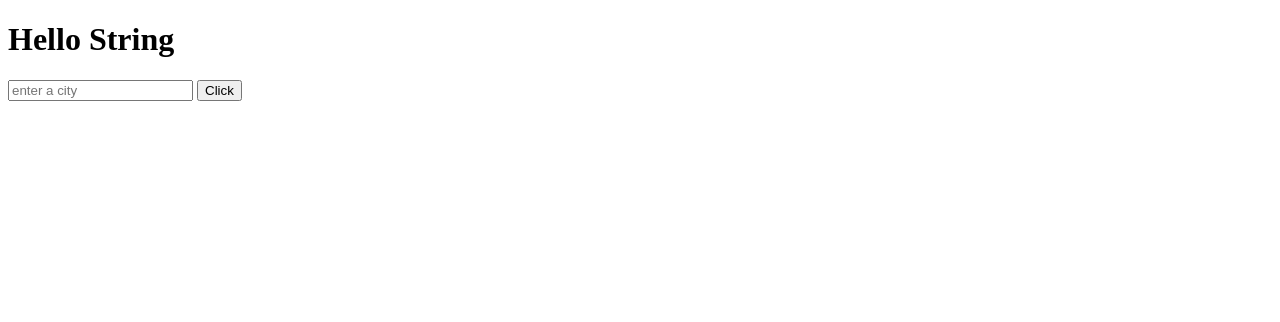
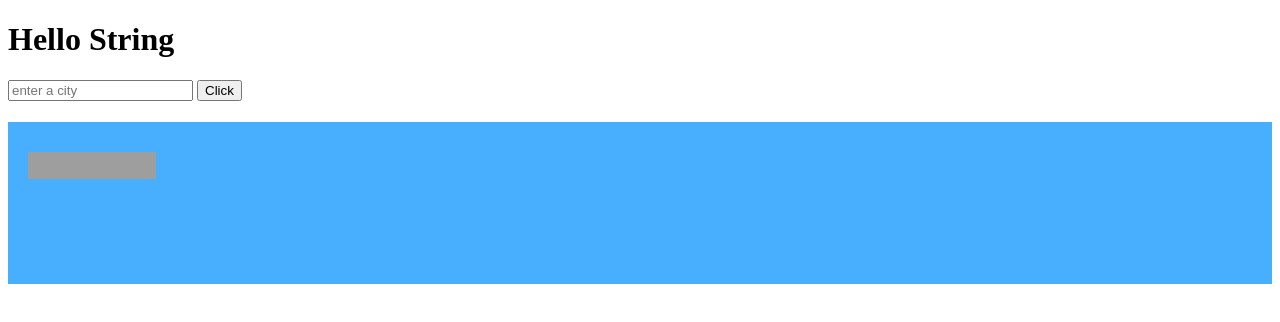
Before and after one commit to ShahzaibAliJamro/JS-Practice, a plain HTML site: page 18-class/index.html in a window 1280 px wide. Drawn offline with Linux system fonts and the light colour scheme; grey boxes are pictures that could not be loaded.

Commit message:
commands added

```diff
--- a/18-class/index.html
+++ b/18-class/index.html
@@ -4,12 +4,33 @@
     <meta charset="UTF-8">
     <meta name="viewport" content="width=device-width, initial-scale=1.0">
     <title>Document</title>
+    <link rel="stylesheet" href="style.css">
 </head>
 <body>
     <h1>Hello String</h1>
     <input class="input" type="text" placeholder="enter a city">
     <button onclick="myFunc()">Click</button>
     <h1 class="heading"></h1>
+    <footer id="footer">
+        <div class="container-fluid">
+            <div class="footer-main">
+                <div class="footer-col-1 footer-col">
+                    <img class="footer-logo" src="https://static.priceoye.pk//icons/po-footer-logo-white.svg" alt="">
+                    <ul class="footer-col-1-list">
+                        <li class="footer-list-item">
+                            <a style="color: white;text-decoration: none;" href="#"></a>
+                        </li>
+                    </ul>
+                </div>
+                <div class="footer-col-2 footer-col">
+
+                </div>
+                <div class="footer-col-3 footer-col">
+
+                </div>
+            </div>
+        </div>
+    </footer>
     <script src="app.js"></script>
 </body>
 </html>
--- /dev/null
+++ b/18-class/style.css
@@ -0,0 +1,28 @@
+#footer{
+    background-color: #48afff;
+}
+.container-fluid{
+    max-width: 1200px;
+    padding: 0 20px;
+}
+.footer-main{
+    display: flex;
+    flex-wrap: wrap;
+    padding: 30px 0px;
+}
+.footer-col{
+    width: 33%;
+}
+.footer-logo{
+    width: 128px;
+    height: 27px;
+    overflow: hidden;
+}
+.footer-col-1-list{
+    padding-top: 30px;
+    margin-bottom: 25px;
+}
+.footer-list-item{
+    margin-bottom: 10px;
+    list-style-type: none;
+}
```
